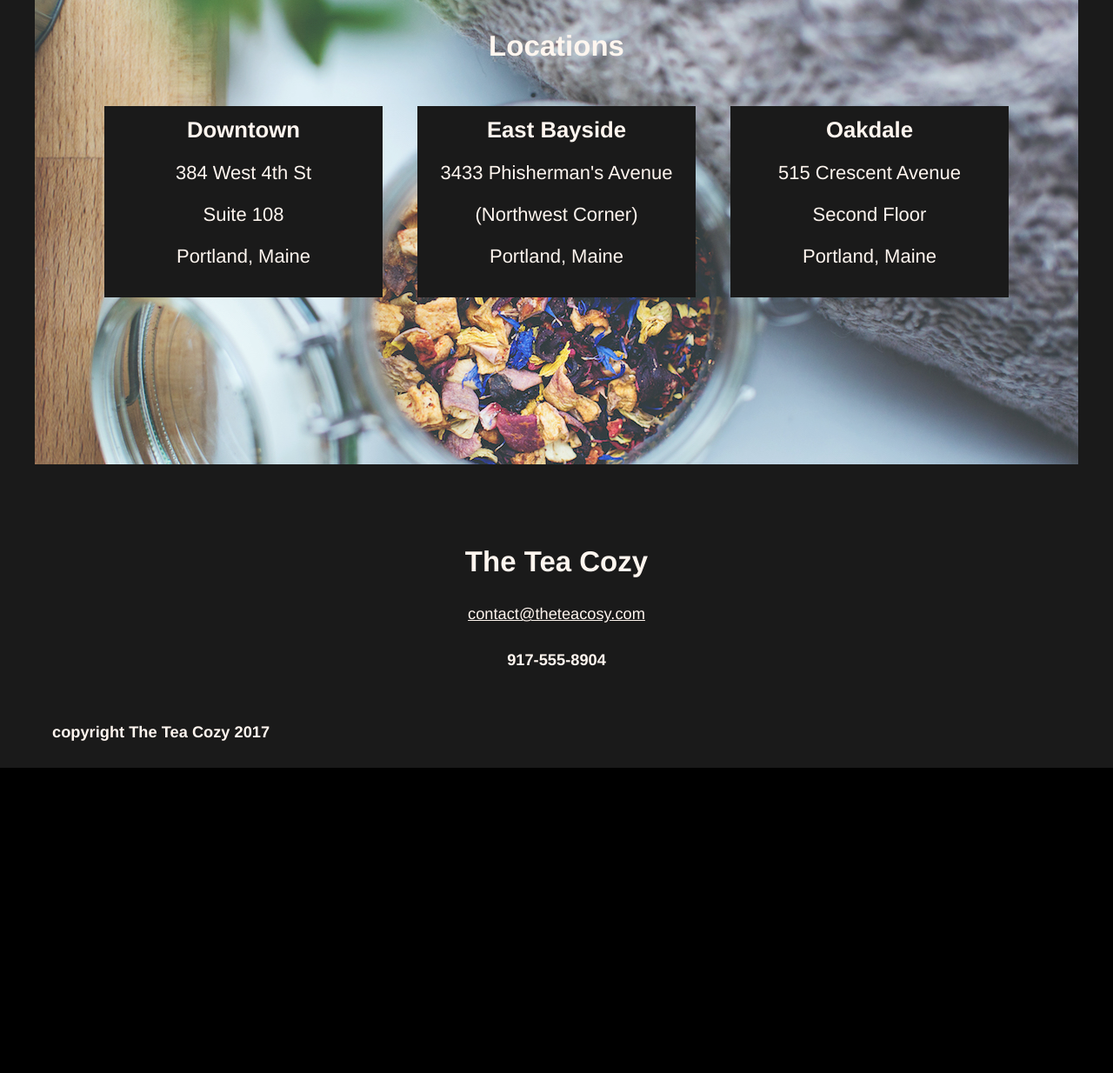
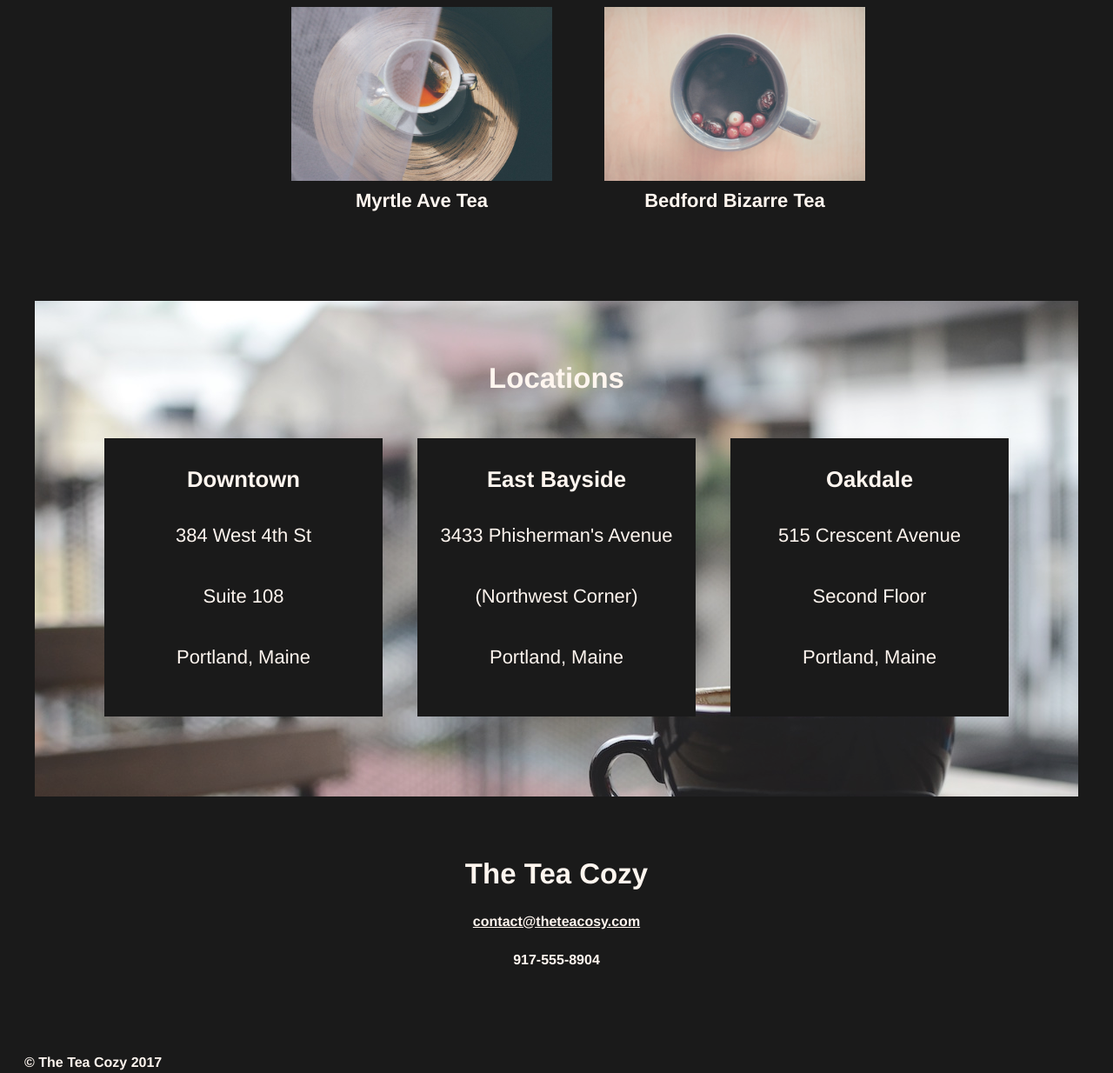
Before and after one commit to buistineke/teacozy, a plain HTML site: page index.html in a window 1280 px wide. Shown: the part 1202-2436 px from the top of the page at 87% size. Before the commit the page ends 2085 px from the top, so only its background shows below. Drawn offline with Linux system fonts and the light colour scheme.

Commit message:
All items properly aligned except for the header :-(

```diff
--- a/index.html
+++ b/index.html
@@ -12,9 +12,9 @@
         <img src="resources/images/img-tea-cozy-logo.png">
       </div>
       <nav>
-      	<span><a href="#">Mission</a></span>
-      	<span><a href="#">Featured tea</a></span>
-      	<span><a href="#">Locations</a></span>
+      	<span><a href="#mission">Mission</a></span>
+      	<span><a href="#teas">Featured tea</a></span>
+      	<span><a href="#locations">Locations</a></span>
       </nav>
     </header>
 
@@ -22,7 +22,7 @@
     <div class="main-container">
 
       <!-- Mission Section -->
-      <div class="mission">
+      <div class="mission" id="mission">
         <div class="flex-container">
           <div class="main-title">
             <h2>Our Mission</h2>
@@ -32,7 +32,7 @@
       </div>
 
       <!-- Tea Selection section -->
-      <div class="tea-selection">
+      <div class="tea-selection" id="teas">
         <div class="title">
           <h2>Tea of the month</h2>
           <h4>What's Steeping at The Tea Cozy?</h4>
@@ -67,9 +67,11 @@
 
         </div>
 
+      </div>
+
       <!-- Locations section -->
 
-      <div class="locations">
+      <div class="locations" id="locations">
         <div class="locations-title">
           <h2>Locations</h2>
         </div>
@@ -102,34 +104,25 @@
             <span><p>Portland, Maine</p></span>
           </div>
         </div>
-
       </div>
-
+    </div>
       <!-- Contact Section -->
       <div class="contact">
-
-      </div>
         <div class="footer_text">
           <h2>The Tea Cozy</h2>
           <h5>
-              <a id="email" href="mailto:contact@theteacosy.com">contact@theteacosy.com</a>
+              <a class="email" href="mailto:contact@theteacosy.com">contact@theteacosy.com</a>
           </h5>
           <h5>917-555-8904</h5>
         </div>
-      </footer>
+      </div>
+  </div> <!-- Dont remove this div, closing div of main container -->
 
   <!-- Copyright Section -->
-
     <div class="copyright">
       <div class="footer_copyright">
-            <h5>copyright The Tea Cozy 2017</h5>
+        <h5>© The Tea Cozy 2017</h5>
       </div>
     </div>
-
-
-  </div> <!-- Dont remove this div, closing div of main container -->
-
-
-
   </body>
 </html>
--- a/resources/css/style.css
+++ b/resources/css/style.css
@@ -12,7 +12,6 @@ html {
 body {
   display: flex;
   flex-direction: column;
-  align-items: center;
 }
 
 h2, h3, h4 {
@@ -23,6 +22,14 @@ h2 {
   display: block;
   font-weight: bold;
   margin-bottom: 20px;
+}
+
+h5 {
+  font-size: 16px;
+  font-weight: bold;
+}
+
+h5 a{
 }
 
 a {
@@ -59,7 +66,7 @@ header {
 
 header nav {
   text-decoration: underline;
-  margin-right: 10px;
+  margin-right: 20px;
 }
 
 header nav a{
@@ -71,6 +78,7 @@ header nav a{
 .main-container {
   display: flex;
   justify-content: center;
+  align-items: center;
   flex-direction: column;
 }
 
@@ -151,11 +159,12 @@ header nav a{
 .locations {
   display: flex;
   flex-direction: column;
-  margin: 0 auto;
+  align-content: center;
   padding-top: 70px;
-  min-height: 500px;
+  margin-top: 70px;
+  height: 500px;
   width: 1200px;
-  background-image: url('../../resources/images/img-mission-background.jpg');
+  background-image: url('../../resources/images/img-locations-background.jpg');
 }
 
 .location-flex-container {
@@ -179,10 +188,21 @@ header nav a{
   margin: 15px 20px;
   padding: 10px;
   width: 300px;
-  height: 200px;
+  height: 300px;
   background-color: black;
   margin-left: -40;
   opacity: 1;
+}
+
+.location-description {
+  display: flex;
+  flex-direction: column;
+  align-content: center;
+  justify-content: center;
+}
+
+.location-description h3{
+  padding-bottom: 15px;
 }
 
 /* Footer Section Styles */
@@ -191,19 +211,21 @@ header nav a{
   display: flex;
   flex-direction: column;
   padding-top: 70px;
-  min-height: 200px;
+  height: 200px;
 }
 
+.email {
+  font-weight: bold;
+}
 
 /* Copyright Section Styles */
 
 .copyright {
-  display: flex;
+  width: auto;
 }
 
 .footer_copyright {
-  display: flex;
-  justify-content: flex-start;
-  margin-left: 20px;
+  text-align: left;
+  padding-left: 20px;
   width: auto;
 }
```
Lines whose indentation alone changed are shown as unchanged.
